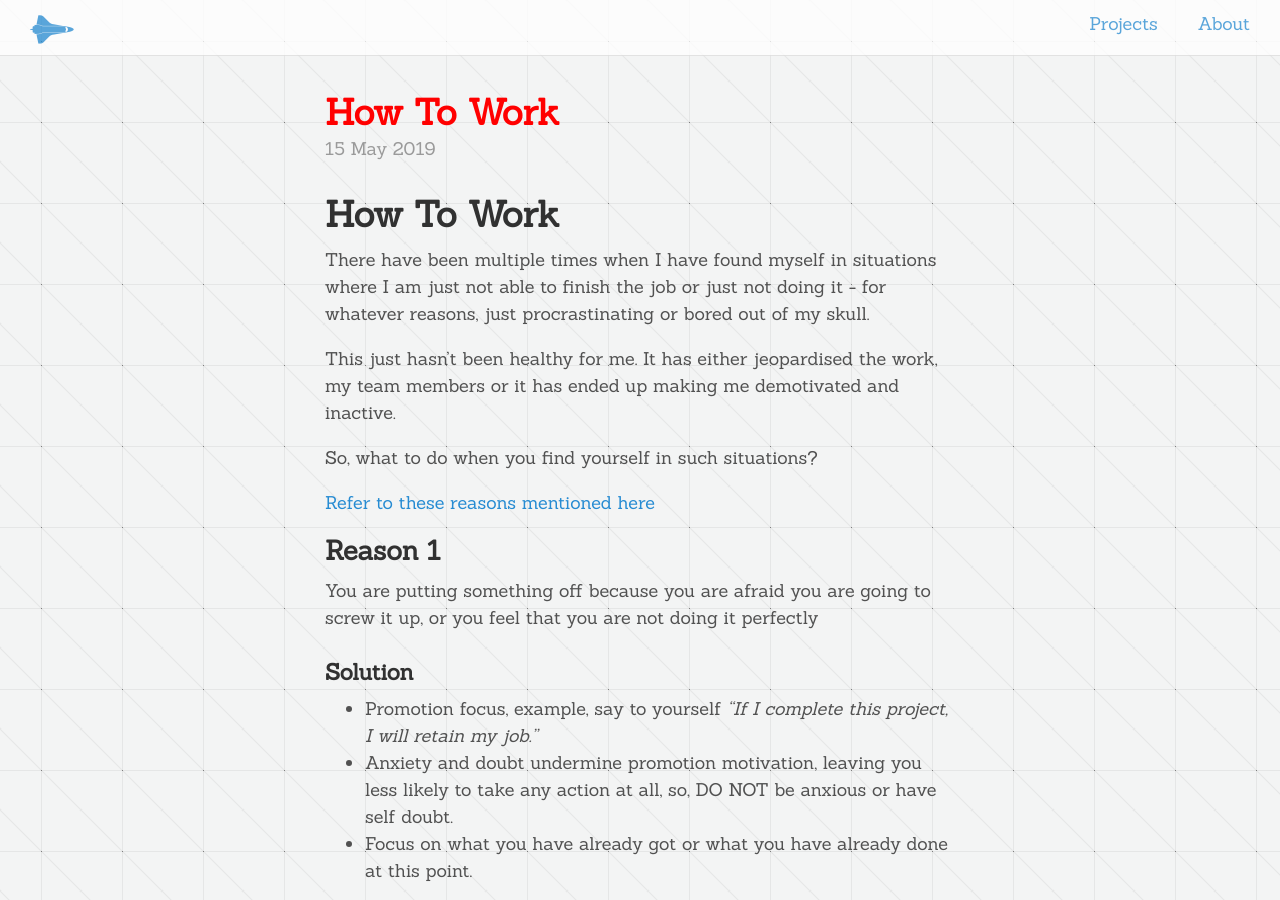
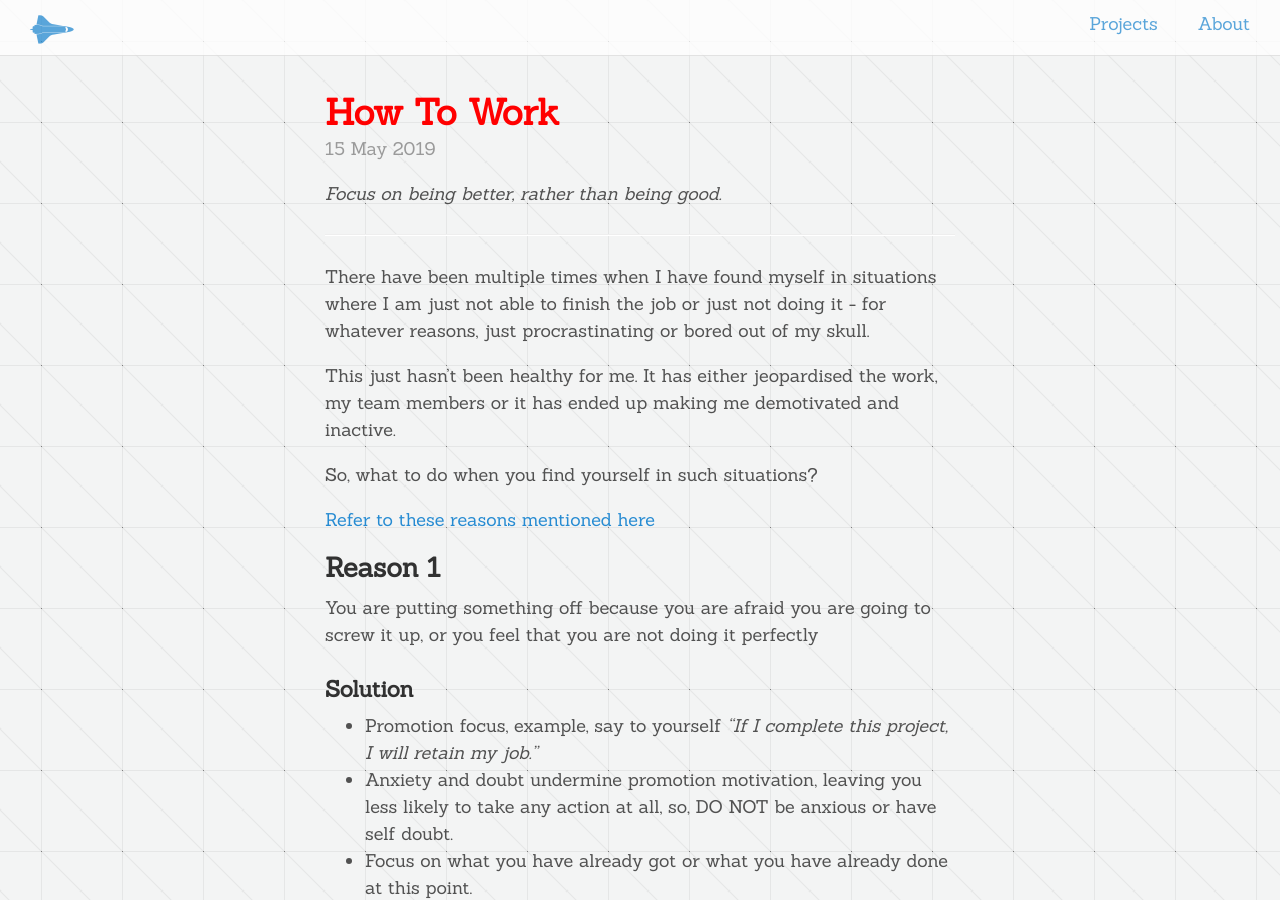
Before and after one commit to kaizer1v/kaizer1v.github.io, a Jekyll site: the page built from _posts/2019-05-15-how-to-work.md, in a window 1280 px wide and 900 px high. Built offline with Jekyll 4.4.1, drawn with Linux system fonts in a browser that asks for light colours; nearby versions of some CDN libraries; our own code applies the rules of GitHub Pages for plain Markdown files.

Commit message:
post format updated

```diff
--- a/_posts/2019-05-15-how-to-work.md
+++ b/_posts/2019-05-15-how-to-work.md
@@ -1,4 +1,12 @@
-# How To Work
+---
+layout: post
+title: How To Work
+---
+
+_Focus on being better, rather than being good._
+
+-----
+<!--more-->
 
 There have been multiple times when I have found myself in situations where I am just not able to finish the job or just not doing it - for whatever reasons, just procrastinating or bored out of my skull.
 
```
